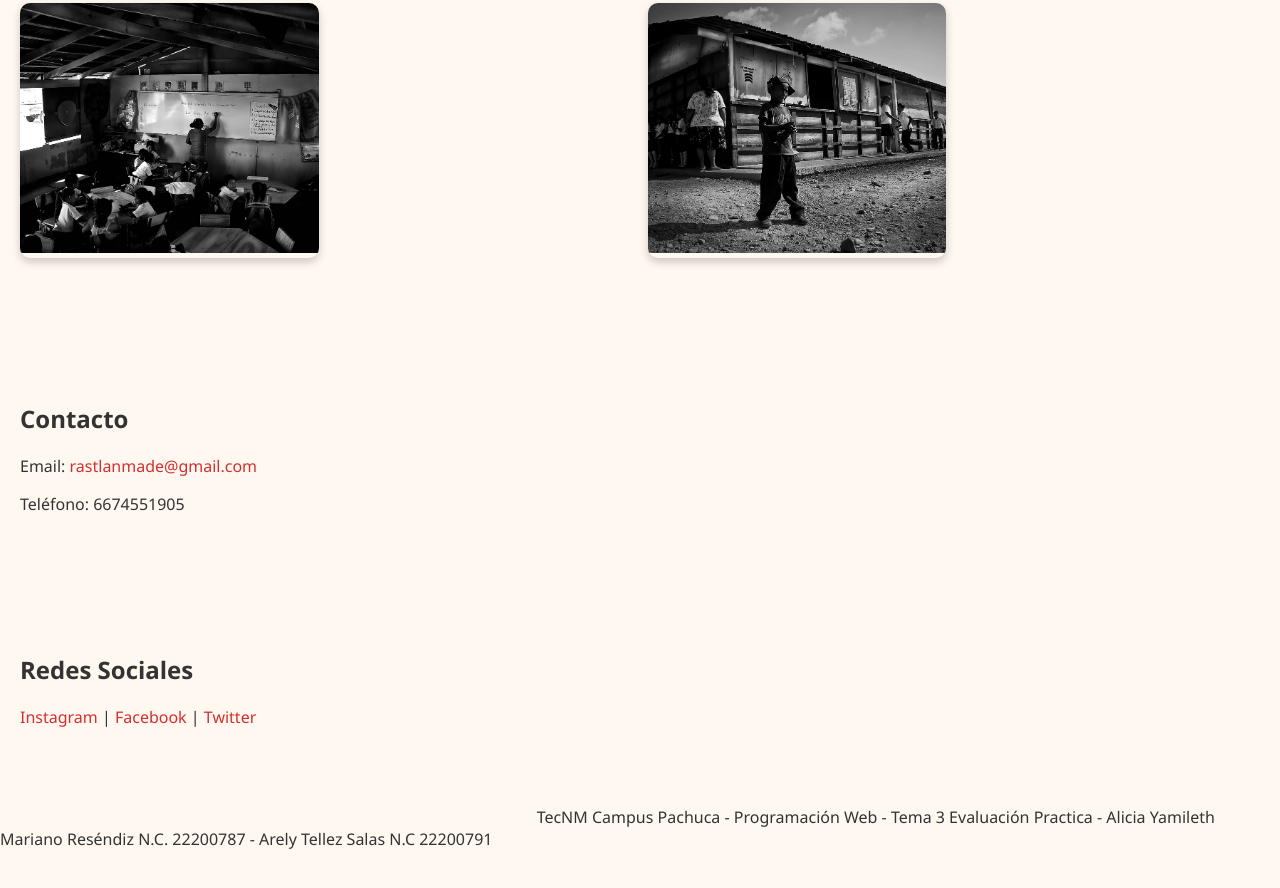
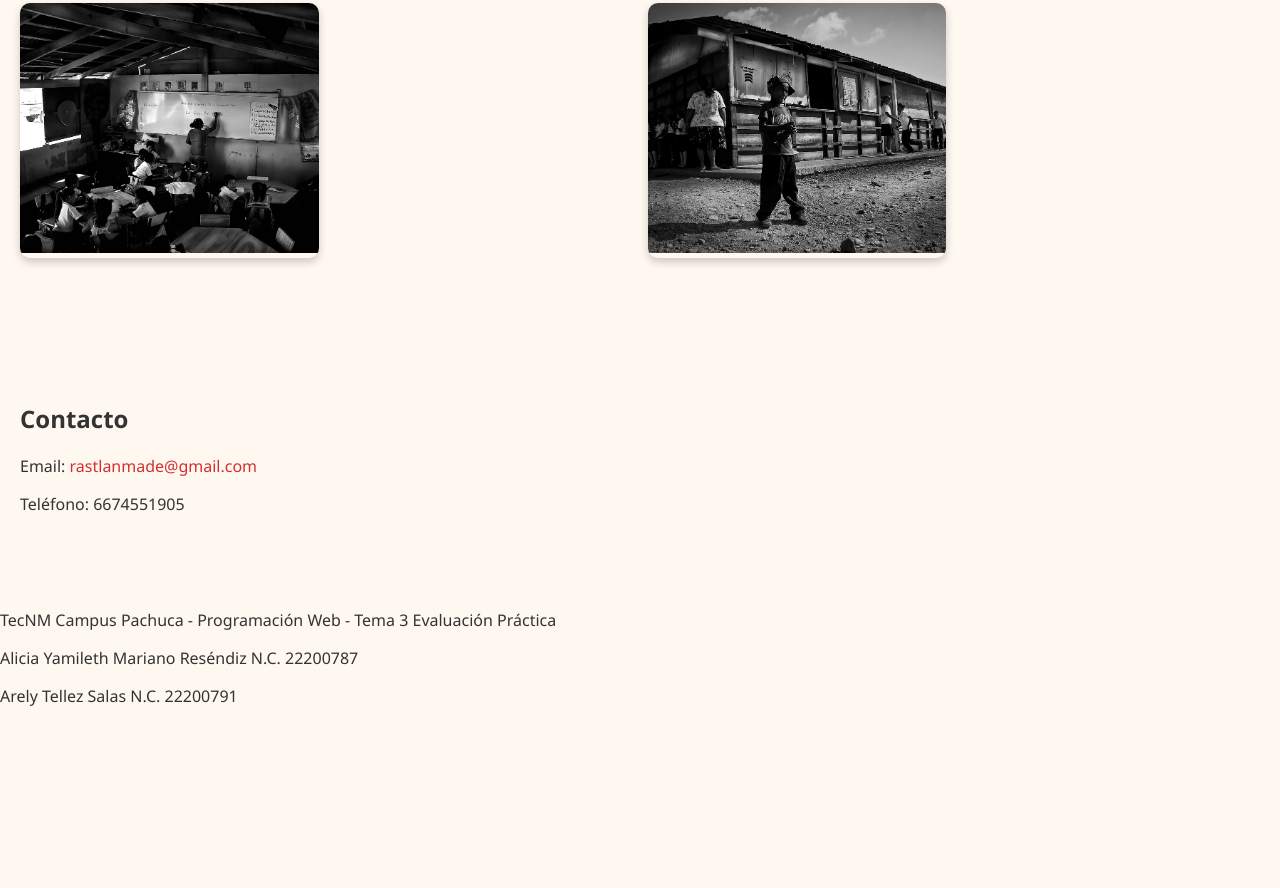
Before and after one commit to arelytellez/t3.-Evaluaci-n-Pr-ctica, a plain HTML site: page Evaluación practica/index.html in a window 1280 px wide. Shown: the part 1813-2701 px from the top of the page. After the commit the page ends 2580 px from the top, so only its background shows below. Drawn offline with Linux system fonts and the light colour scheme.

Commit message:
Update index.html

```diff
--- a/Evaluación practica/index.html
+++ b/Evaluación practica/index.html
@@ -81,14 +81,13 @@
     <p>Teléfono: 6674551905</p>
   </section>
 
-  <section id="redes">
-    <h2>Redes Sociales</h2>
-    <p><a href="#" target="_blank">Instagram</a> | <a href="#" target="_blank">Facebook</a> | <a href="#" target="_blank">Twitter</a></p>
-  </section>
 
   <script src="js/script.js"></script>
-  <footer>
-        TecNM Campus Pachuca - Programación Web - Tema 3 Evaluación Practica  -  Alicia Yamileth Mariano Reséndiz N.C. 22200787 - Arely Tellez Salas N.C 22200791
-    </footer>
+<footer>
+    <p>TecNM Campus Pachuca - Programación Web - Tema 3 Evaluación Práctica</p>
+    <p>Alicia Yamileth Mariano Reséndiz N.C. 22200787</p>
+    <p>Arely Tellez Salas N.C. 22200791</p>
+</footer>
+
 </body>
 </html>
```
